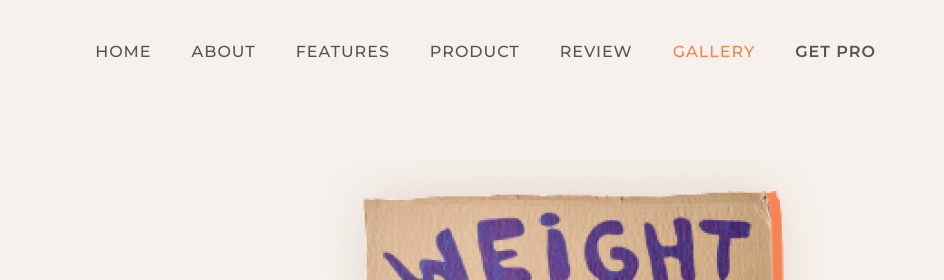
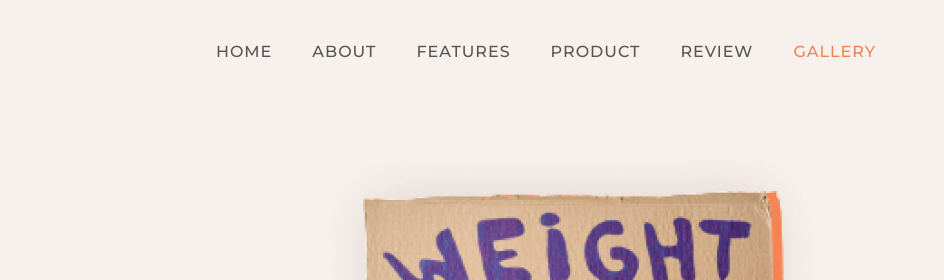
Before and after one commit to AnkushWeightLoss/AnkushWeightLoss.github.io, a plain HTML site: page index.html in a window 1280 px wide. Shown: the top 280 px of the page, 336-1280 px from the left. Drawn offline with nearby package versions, Linux system fonts and the light colour scheme.

Commit message:
Update index.html

```diff
--- a/index.html
+++ b/index.html
@@ -75,9 +75,6 @@
                   </li>
                   <li class="nav-item">
                     <a class="nav-link text-uppercase fw-medium" aria-current="page" href="#gallery">Gallery</a>
-                  </li>
-                  <li class="nav-item">
-                    <a class="nav-link text-uppercase fw-semibold" aria-current="page" href="https://templatesjungle.gumroad.com/l/weightloss-product-landing-page-bootstrap-html-website-template" target="_blank">Get Pro</a>
                   </li>
                 </ul>
               </div>
```
